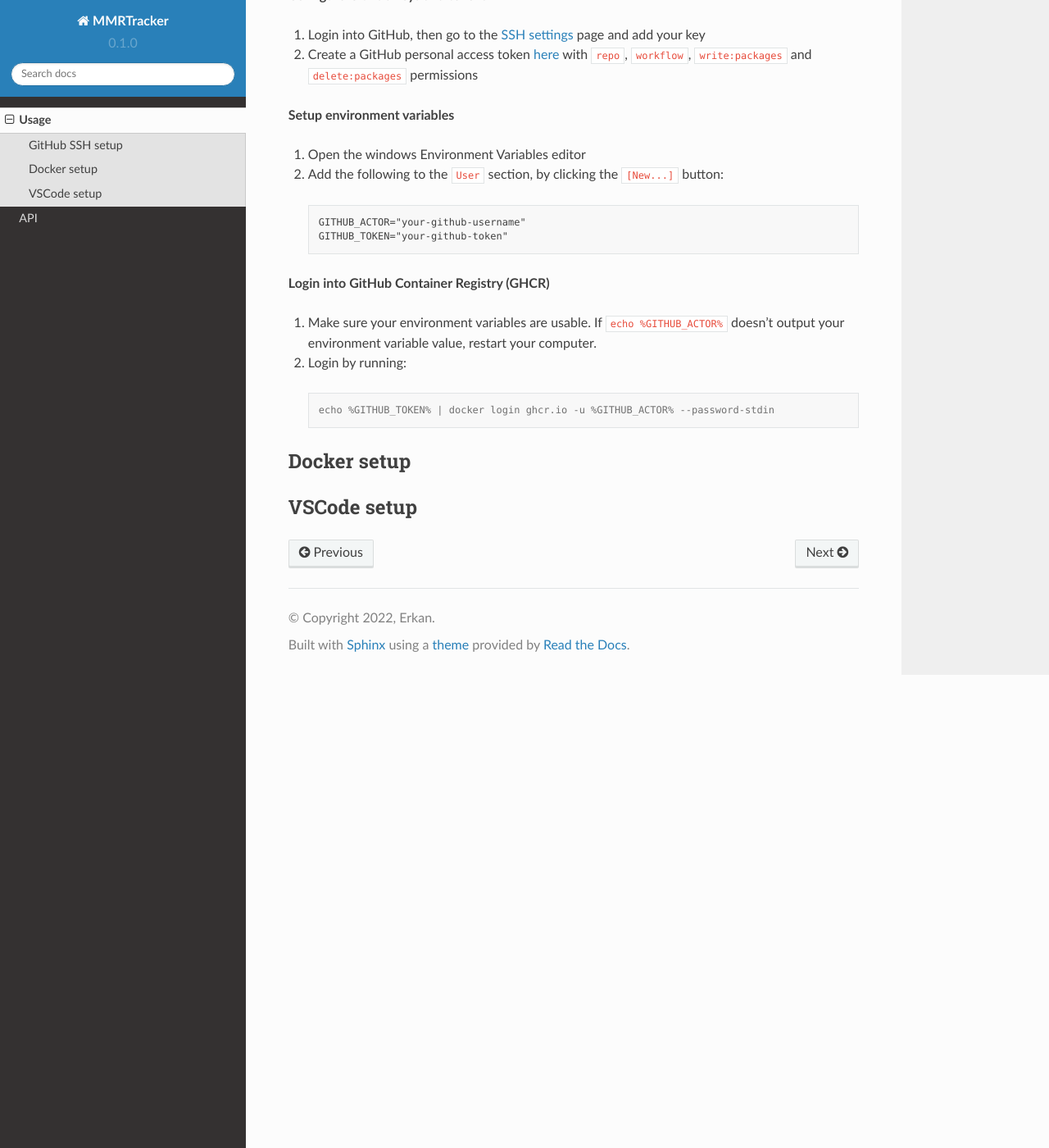
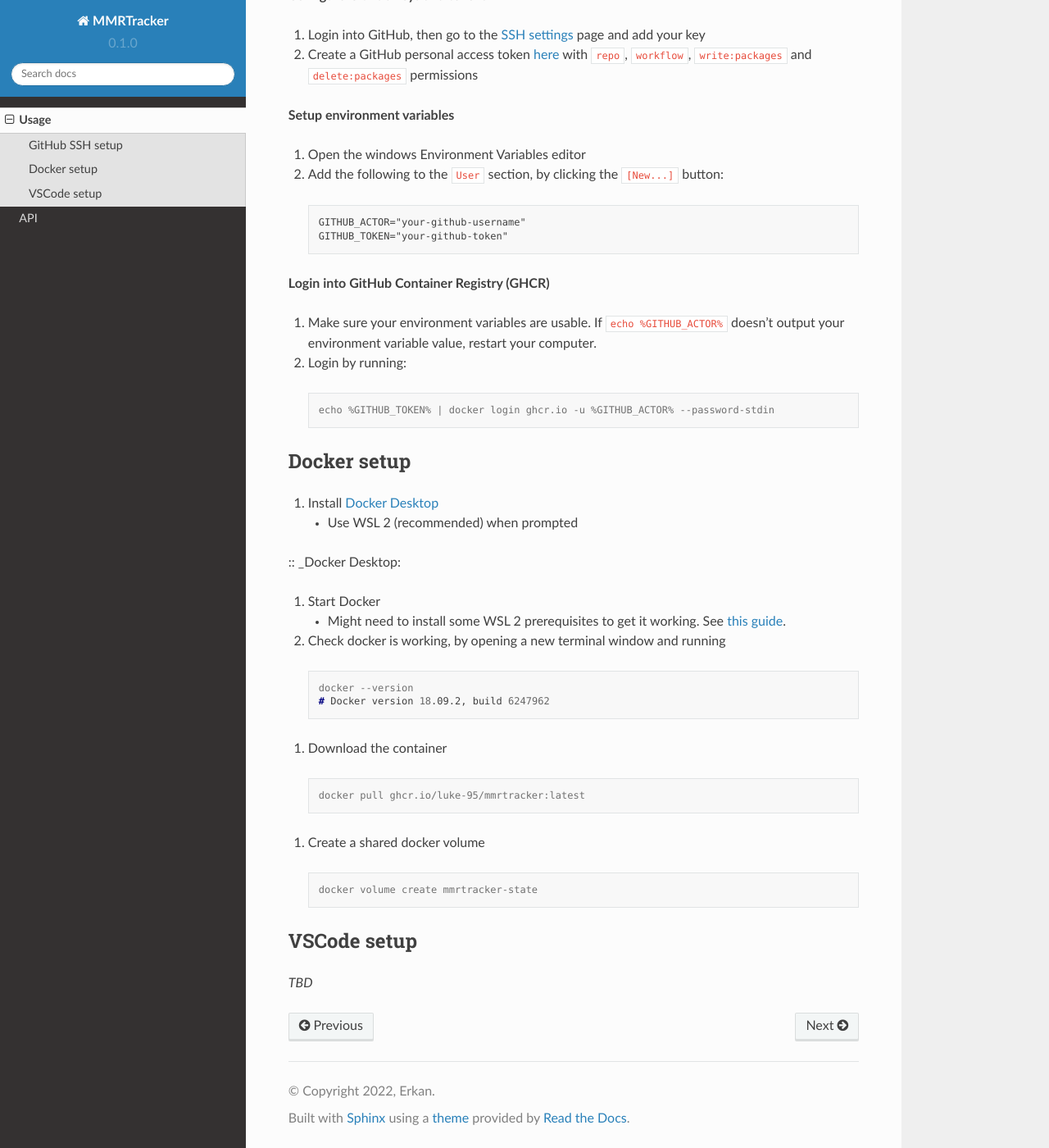
Before and after one commit to luke-95/mmrtracker-docs, a Sphinx documentation site: the page built from docs/source/usage.rst, in a window 1280 px wide and 1400 px high, scrolled down 978 px. Shown: the whole window at 82% size. Built offline with Sphinx 7.4.7 and the Read the Docs theme 2.0.0, drawn with Linux system fonts in a browser that asks for light colours.

Commit message:
Add Docker setup, change hyperlink formatting

```diff
--- a/docs/source/usage.rst
+++ b/docs/source/usage.rst
@@ -76,9 +73,42 @@ prefer. This guide will use the OpenSSH client built into Windows 10/11*
 .. _docker-setup:
 
 Docker setup
-----------------
+------------
+
+#. Install `Docker Desktop <https://www.docker.com/products/docker-desktop/>`_
+
+   * Use WSL 2 (recommended) when prompted
+
+:: _Docker Desktop:
+
+#. Start Docker
+
+   * Might need to install some WSL 2 prerequisites to get it working. See `this guide <https://learn.microsoft.com/ro-ro/windows/wsl/install-manual#step-4---download-the-linux-kernel-update-package>`_.
+
+#. Check docker is working, by opening a new terminal window and running
+
+  .. code-block:: console
+
+    docker --version
+    # Docker version 18.09.2, build 6247962
+
+#. Download the container
+
+  .. code-block:: console
+
+    docker pull ghcr.io/luke-95/mmrtracker:latest
+
+#. Create a shared docker volume
+
+  .. code-block:: console
+
+    docker volume create mmrtracker-state
+
+
 
 .. _vscode-setup:
 
 VSCode setup
 ----------------
+
+*TBD*
```
Also changed, not shown: other parts of docs/source/usage.rst (+6 -9 lines).
